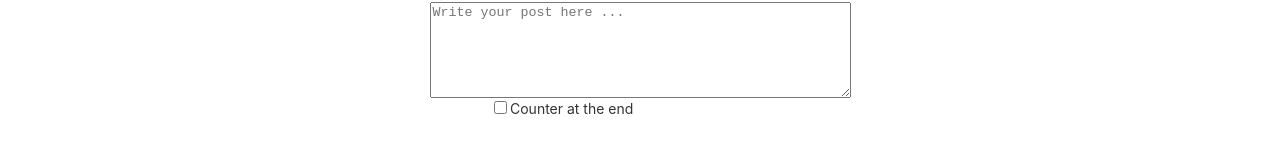
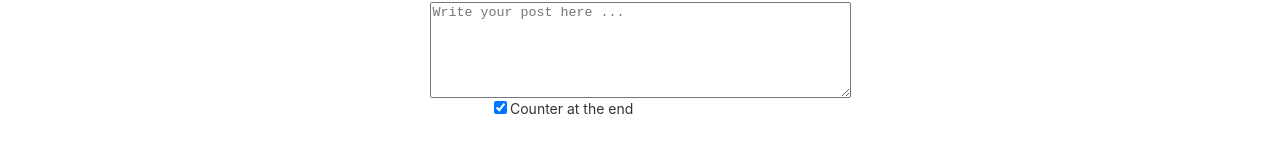
Before and after one commit to gummangummangumman/Twitter-threader, an Angular app: page / in a window 1280 px wide. Shown: the part 142-300 px from the top of the page. Built offline with nearby package versions, Linux system fonts and the light colour scheme.

Commit message:
Make counterAtEnd true as default

```diff
--- a/src/app/settings-service/settings.service.ts
+++ b/src/app/settings-service/settings.service.ts
@@ -9,7 +9,7 @@ export class SettingsService {
   showTweetAsThread = true;
   showFacebookPost = false;
 
-  counterAtEnd = false;
+  counterAtEnd = true;
 
   constructor() { }
 }
```
